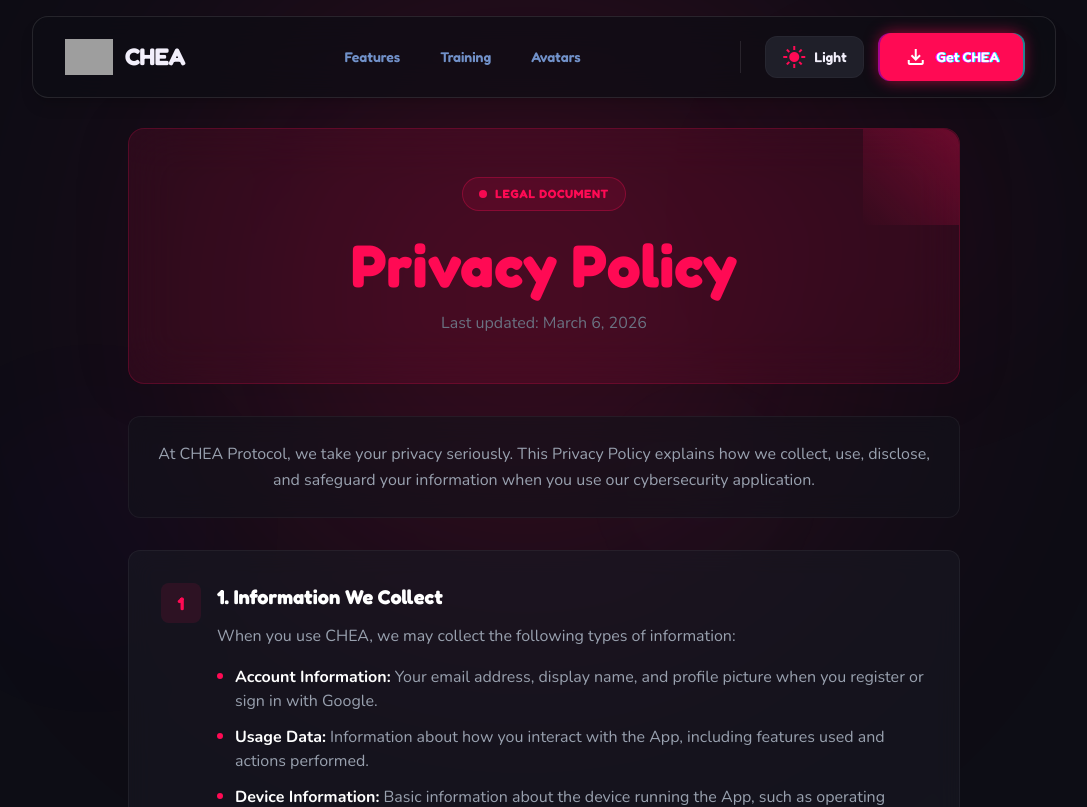
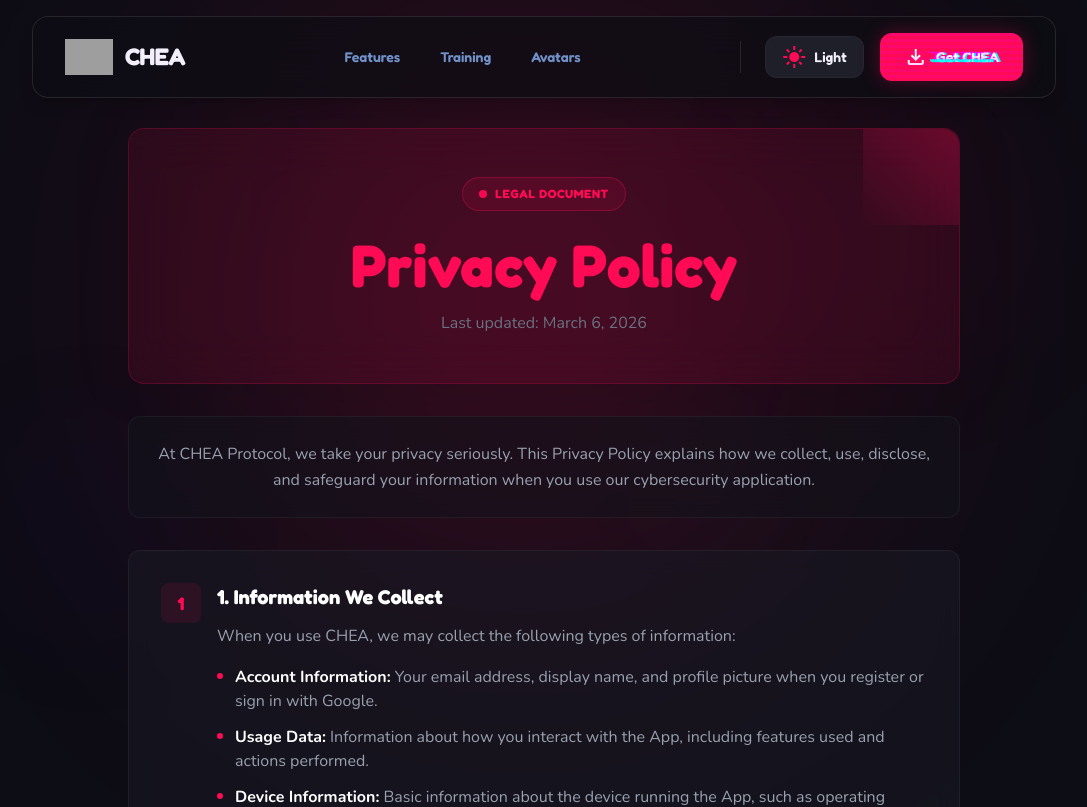
Before and after one commit to shatha003/MySeniorProjectNew, a Next.js app in the folder website/: page /privacy-policy in a window 1280 px wide. Shown: the top 807 px of the page, without its empty margins (96-1183 px from the left). Built offline with nearby package versions, Linux system fonts and the light colour scheme; grey boxes are pictures that could not be loaded.

Commit message:
Update globals.css

```diff
--- a/website/app/globals.css
+++ b/website/app/globals.css
@@ -442,64 +442,123 @@
     }
   }
 
-  /* Cyberpunk Button Glitch Effect - ALWAYS ACTIVE */
+  /* Cyberpunk Button Glitch Effect - DRAMATIC SLICE STYLE */
   @keyframes glitch-shake {
     0%, 100% { transform: translateX(0); }
-    10% { transform: translateX(-3px); }
-    20% { transform: translateX(3px); }
-    30% { transform: translateX(-3px); }
-    40% { transform: translateX(3px); }
+    10% { transform: translateX(-4px); }
+    20% { transform: translateX(4px); }
+    30% { transform: translateX(-4px); }
+    40% { transform: translateX(4px); }
     50% { transform: translateX(-2px); }
     60% { transform: translateX(2px); }
-    70% { transform: translateX(-3px); }
-    80% { transform: translateX(3px); }
+    70% { transform: translateX(-4px); }
+    80% { transform: translateX(4px); }
     90% { transform: translateX(-2px); }
   }
 
-  @keyframes glitch-skew {
-    0%, 100% { transform: skew(0deg); }
-    20% { transform: skew(-1deg); }
-    40% { transform: skew(1deg); }
-    60% { transform: skew(-0.5deg); }
-    80% { transform: skew(0.5deg); }
+  /* Aggressive horizontal slice animations */
+  @keyframes glitch-slice-top {
+    0%, 90%, 100% {
+      clip-path: inset(0 0 70% 0);
+      transform: translateX(-8px);
+      opacity: 0.9;
+    }
+    10%, 80% {
+      clip-path: inset(0 0 70% 0);
+      transform: translateX(8px);
+      opacity: 0.9;
+    }
+    20%, 70% {
+      clip-path: inset(0 0 0 0);
+      transform: translateX(0);
+      opacity: 0;
+    }
   }
 
-  @keyframes glitch-cyan {
-    0%, 100% { transform: translate(0); }
-    20% { transform: translate(-2px, 1px); }
-    40% { transform: translate(2px, -1px); }
-    60% { transform: translate(-1px, 0); }
-    80% { transform: translate(1px, 0); }
+  @keyframes glitch-slice-middle {
+    0%, 85%, 100% {
+      clip-path: inset(30% 0 40% 0);
+      transform: translateX(6px);
+      opacity: 0.9;
+    }
+    15%, 75% {
+      clip-path: inset(30% 0 40% 0);
+      transform: translateX(-6px);
+      opacity: 0.9;
+    }
+    30%, 60% {
+      clip-path: inset(0 0 0 0);
+      transform: translateX(0);
+      opacity: 0;
+    }
   }
 
-  @keyframes glitch-magenta {
-    0%, 100% { transform: translate(0); }
-    20% { transform: translate(2px, -1px); }
-    40% { transform: translate(-2px, 1px); }
-    60% { transform: translate(1px, 0); }
-    80% { transform: translate(-1px, 0); }
+  @keyframes glitch-slice-bottom {
+    0%, 88%, 100% {
+      clip-path: inset(60% 0 0 0);
+      transform: translateX(-5px);
+      opacity: 0.9;
+    }
+    12%, 78% {
+      clip-path: inset(60% 0 0 0);
+      transform: translateX(5px);
+      opacity: 0.9;
+    }
+    25%, 65% {
+      clip-path: inset(0 0 0 0);
+      transform: translateX(0);
+      opacity: 0;
+    }
+  }
+
+  /* Moving scanline effect */
+  @keyframes scanline-move {
+    0% {
+      top: -5%;
+      opacity: 0;
+    }
+    5% {
+      opacity: 1;
+    }
+    95% {
+      opacity: 1;
+    }
+    100% {
+      top: 105%;
+      opacity: 0;
+    }
+  }
+
+  /* Flickering effect */
+  @keyframes flicker {
+    0%, 100% { opacity: 1; }
+    50% { opacity: 0.95; }
+    52% { opacity: 0.5; }
+    54% { opacity: 0.95; }
+    90% { opacity: 1; }
+    92% { opacity: 0.7; }
+    94% { opacity: 1; }
   }
 
   .glitch-button {
     position: relative;
     overflow: hidden;
-    animation: glitch-shake 2s ease-in-out infinite;
-    box-shadow:
-      -2px 0 0 rgba(255, 0, 255, 0.5),
-      2px 0 0 rgba(0, 255, 255, 0.5),
-      0 0 15px rgba(255, 10, 84, 0.6);
+    animation: glitch-shake 2.5s ease-in-out infinite, flicker 3s infinite;
   }
 
   .glitch-button .glitch-text {
     position: relative;
     display: inline-block;
-    animation: glitch-skew 2s ease-in-out infinite;
-    text-shadow:
-      -1px 0 #ff00ff,
-      1px 0 #00ffff;
   }
 
-  /* RGB Split layers - ALWAYS VISIBLE */
+  /* Main text with slight shadow */
+  .glitch-button .glitch-text {
+    text-shadow:
+      -2px 0 #ff00ff,
+      2px 0 #00ffff;
+  }
+
+  /* Create multiple glitch layers */
   .glitch-button .glitch-text::before,
   .glitch-button .glitch-text::after {
     content: attr(data-text);
@@ -508,36 +567,83 @@
     left: 0;
     width: 100%;
     height: 100%;
+    background: inherit;
   }
 
+  /* Top slice - Magenta */
   .glitch-button .glitch-text::before {
     color: #ff00ff;
-    opacity: 0.6;
-    z-index: -1;
-    animation: glitch-cyan 0.5s infinite;
+    z-index: 2;
+    animation: glitch-slice-top 1.5s infinite linear;
+    text-shadow: 3px 0 #ff00ff, -3px 0 #ff00ff;
   }
 
+  /* Bottom slice - Cyan */
   .glitch-button .glitch-text::after {
     color: #00ffff;
-    opacity: 0.6;
-    z-index: -2;
-    animation: glitch-magenta 0.5s infinite;
+    z-index: 1;
+    animation: glitch-slice-bottom 1.5s infinite linear;
+    text-shadow: -3px 0 #00ffff, 3px 0 #00ffff;
   }
 
-  /* Enhanced glitch on hover */
-  .glitch-button:hover {
-    animation: glitch-shake 0.4s ease-in-out infinite;
-    box-shadow:
-      -3px 0 0 rgba(255, 0, 255, 0.8),
-      3px 0 0 rgba(0, 255, 255, 0.8),
-      0 0 25px rgba(255, 10, 84, 1);
+  /* Third slice layer */
+  .glitch-button {
+    animation: glitch-shake 2.5s ease-in-out infinite;
   }
 
-  .glitch-button:hover .glitch-text {
-    animation: glitch-skew 0.4s ease-in-out infinite;
-    text-shadow:
-      -2px 0 #ff00ff,
-      2px 0 #00ffff;
+  /* Scanline overlay */
+  .glitch-button::before {
+    content: '';
+    position: absolute;
+    top: -100%;
+    left: 0;
+    right: 0;
+    height: 3px;
+    background: linear-gradient(
+      180deg,
+      transparent,
+      rgba(255, 255, 255, 0.8),
+      rgba(255, 0, 255, 0.8),
+      rgba(0, 255, 255, 0.8),
+      transparent
+    );
+    animation: scanline-move 2s linear infinite;
+    pointer-events: none;
+    z-index: 20;
+  }
+
+  /* Horizontal noise lines */
+  .glitch-button::after {
+    content: '';
+    position: absolute;
+    top: 0;
+    left: 0;
+    right: 0;
+    bottom: 0;
+    background: repeating-linear-gradient(
+      0deg,
+      transparent,
+      transparent 3px,
+      rgba(255, 0, 255, 0.15) 3px,
+      rgba(255, 0, 255, 0.15) 6px
+    );
+    pointer-events: none;
+    z-index: 15;
+    opacity: 0.4;
+    animation: flicker 0.5s infinite;
+  }
+
+  /* Hover - intensify */
+  .glitch-button:hover {
+    animation: glitch-shake 0.5s ease-in-out infinite;
+  }
+
+  .glitch-button:hover .glitch-text::before {
+    animation: glitch-slice-top 0.8s infinite linear;
+  }
+
+  .glitch-button:hover .glitch-text::after {
+    animation: glitch-slice-bottom 0.8s infinite linear;
   }
 
   @keyframes float {
```
